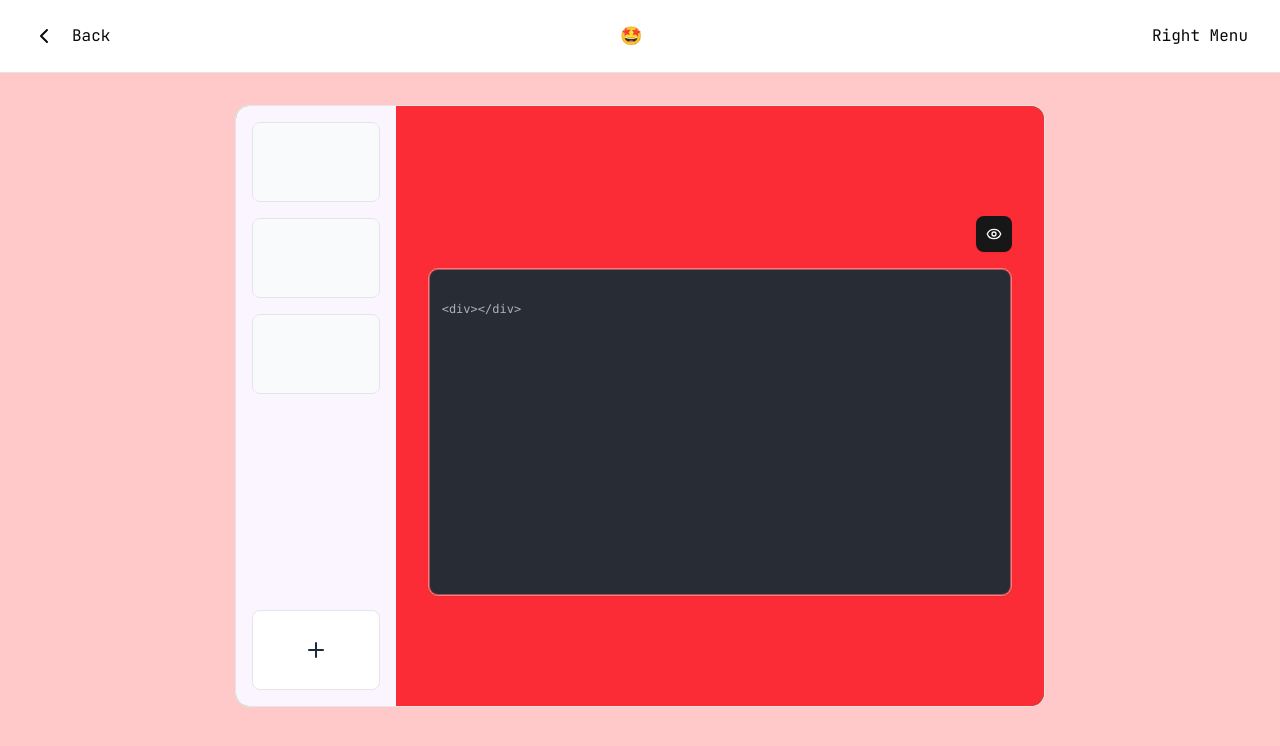
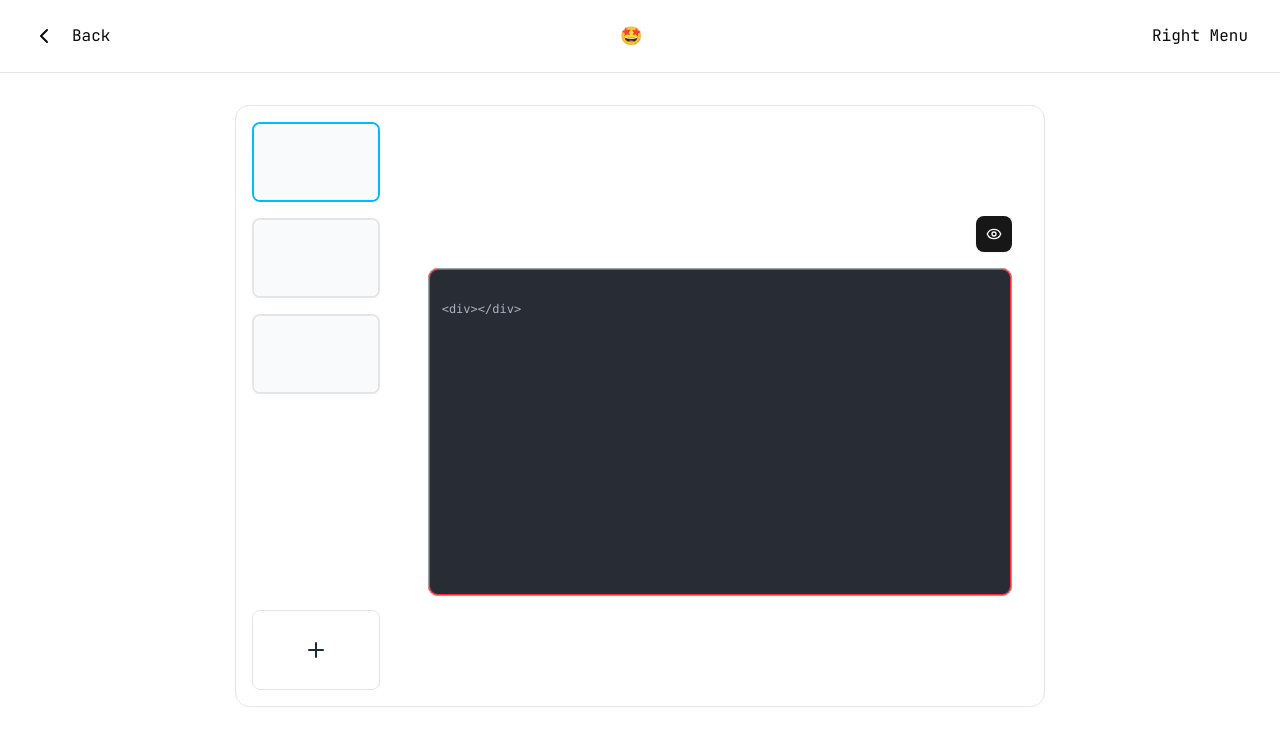
Before and after one commit to Novsochetra/dev-utils, a React (Vite) app: page /animate-code in a window 1280 px wide. Shown: the top 746 px of the page. Built offline with nearby package versions, Linux system fonts and the light colour scheme.

Commit message:
chore(animate-code): adding key escape to exit preview mode press again to goback

```diff
--- a/src/mini-apps/animate-code/screens/home-screen.tsx
+++ b/src/mini-apps/animate-code/screens/home-screen.tsx
@@ -50,6 +50,8 @@ export const AnimateCodeHomeScreen = () => {
         setIdx((prev) => Math.min(prev + 1, slides.length - 1));
       } else if (e.key === "ArrowLeft") {
         setIdx((prev) => Math.max(prev - 1, 0));
+      } else if (e.key === "Escape") {
+        setMode(Mode.Edit);
       }
     };
 
@@ -90,9 +92,14 @@ export const AnimateCodeHomeScreen = () => {
     <AnimatePresence mode="wait">
       <AnimatedPage id={APP_ID}>
         <div className="min-h-screen w-full flex flex-col">
-          <Navbar showBack title="🤩" showSearchBar={false} />
+          <Navbar
+            showBack
+            title="🤩"
+            showSearchBar={false}
+            enableBackListener={mode === Mode.Edit}
+          />
 
-          <div className="flex flex-1 flex-col items-center p-8 bg-red-200 ">
+          <div className="flex flex-1 flex-col items-center p-8">
             <div className="flex lg:w-8/12 rounded-xl bg-white border overflow-hidden">
               {mode === Mode.Edit ? (
                 <Slider
--- a/src/mini-apps/animate-code/screens/slider.tsx
+++ b/src/mini-apps/animate-code/screens/slider.tsx
@@ -3,6 +3,7 @@ import { EyeClosed, EyeIcon, PlusIcon, Trash2Icon } from "lucide-react";
 import CodeEditorWithHighlight from "./code-editor";
 import { Button } from "@/vendor/shadcn/components/ui/button";
 import { Mode } from "./home-screen";
+import clsx from "clsx";
 
 type SliderProps = {
   mode: Mode;
@@ -28,14 +29,15 @@ export const Slider = ({
   onToggleMode,
 }: SliderProps) => {
   return (
-    <div className="flex flex-1 bg-green-500 overflow-hidden">
-      <div className="flex flex-col bg-purple-50 h-[600px] relative">
+    <div className="flex flex-1 overflow-hidden">
+      <div className="flex flex-col h-[600px] relative">
         <div className=" flex flex-col h-full overflow-y-scroll gap-4 p-4 pb-28">
           {slides.map((_, idx) => {
             return (
               <SliderItem
                 key={`slider-item-${idx}`}
                 index={idx}
+                active={activeIdx === idx}
                 onSelecteSlide={onSelecteSlide}
                 onRemoveSlide={onRemoveSlide}
               />
@@ -46,8 +48,8 @@ export const Slider = ({
           <AddSliderButton onPress={onAddSlide} />
         </div>
       </div>
-      <div className="flex flex-1 bg-green-50">
-        <div className="p-8 flex flex-1 flex-col items-center justify-center bg-red-500 gap-4">
+      <div className="flex flex-1">
+        <div className="p-8 flex flex-1 flex-col items-center justify-center gap-4">
           <div className="flex w-full justify-end">
             <Button className="" size="icon" onClick={onToggleMode}>
               {mode === Mode.Edit ? (
@@ -70,18 +72,23 @@ export const Slider = ({
 
 type SliderItemProps = {
   index: number;
+  active: boolean;
   onSelecteSlide: (index: number) => void;
   onRemoveSlide: (index: number) => void;
 };
 
 const SliderItem = ({
   index,
+  active,
   onRemoveSlide,
   onSelecteSlide,
 }: SliderItemProps) => {
   return (
     <div
-      className="group w-32 rounded-md overflow-hidden border min-h-20 relative"
+      className={clsx(
+        "group w-32 rounded-md overflow-hidden min-h-20 relative transition-border",
+        active ? "border-2 border-sky-400" : "border-2",
+      )}
       onClick={() => onSelecteSlide(index)}
     >
       <div className="w-full h-full bg-gray-50"></div>
--- a/src/vendor/components/navbar/index.tsx
+++ b/src/vendor/components/navbar/index.tsx
@@ -18,6 +18,7 @@ import { useAppSuggestions } from "./use-app-suggestions";
 
 type NavbarProps = {
   showBack?: boolean;
+  enableBackListener?: boolean;
 } & (
   | {
       showSearchBar: true;
@@ -35,6 +36,7 @@ export const Navbar = (props: NavbarProps) => {
   const location = useLocation();
 
   useHotkeys("esc", () => {
+    if (props.enableBackListener) {
       if (
         location.pathname === "/" ||
         location.pathname === "" ||
@@ -44,6 +46,7 @@ export const Navbar = (props: NavbarProps) => {
       }
 
       navigate(-1);
+    }
   });
 
   return (
```
Lines whose indentation alone changed are shown as unchanged.
